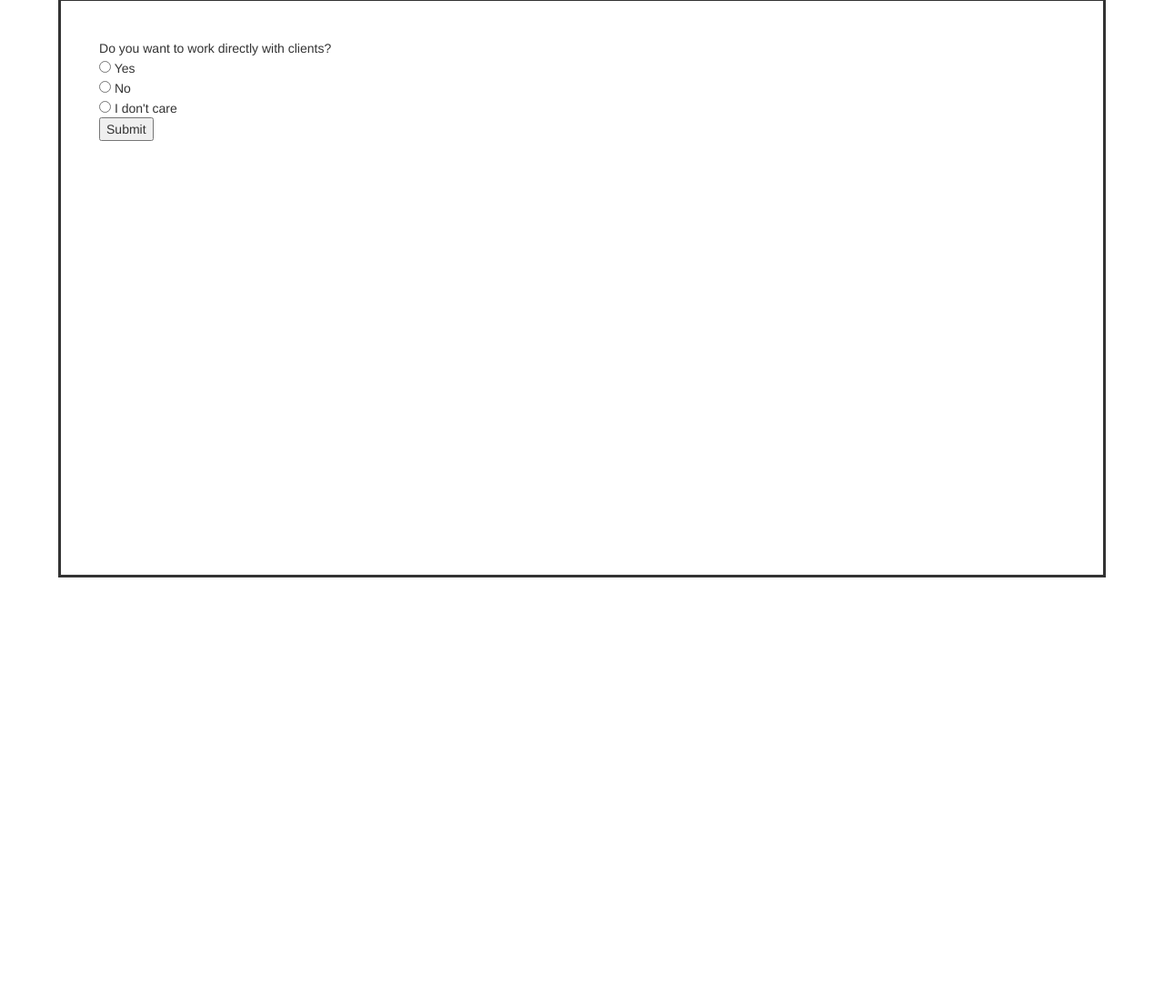
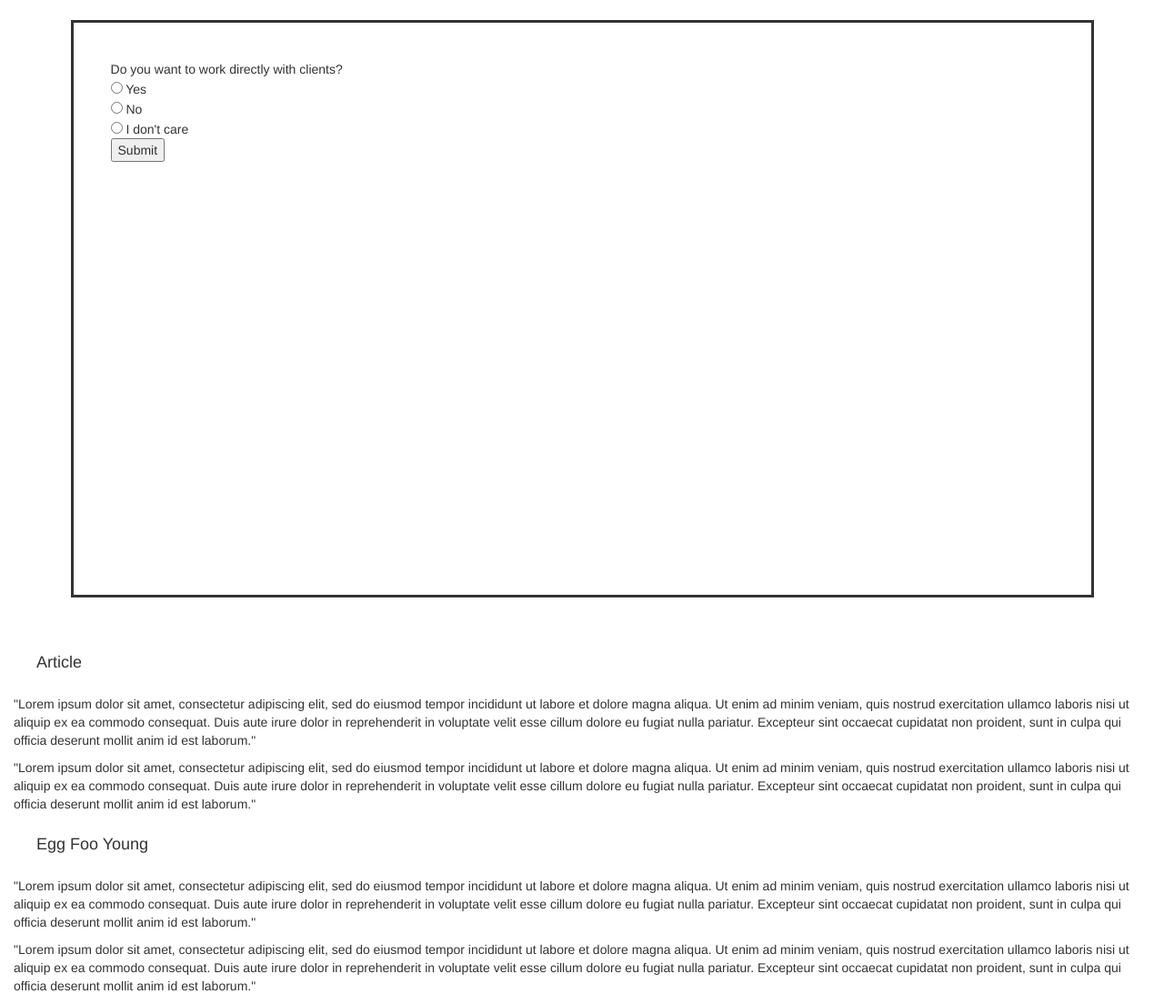
Before and after one commit to alison-acuna/career_quiz, a plain HTML site: page index.html in a window 1280 px wide. Shown: the part 417-1521 px from the top of the page at 91% size. Before the commit the page ends 1116 px from the top, so only its background shows below. Drawn offline with nearby package versions, Linux system fonts and the light colour scheme; a web font is replaced by a local one.

Commit message:
Attempted to add sidebar.

```diff
--- a/index.html
+++ b/index.html
@@ -4,6 +4,8 @@
     <link href='https://fonts.googleapis.com/css?family=Muli:400,400italic' rel='stylesheet' type='text/css'>
     <link rel="stylesheet" href="https://maxcdn.bootstrapcdn.com/bootstrap/3.3.6/css/bootstrap.min.css" integrity="sha384-1q8mTJOASx8j1Au+a5WDVnPi2lkFfwwEAa8hDDdjZlpLegxhjVME1fgjWPGmkzs7" crossorigin="anonymous">
     <link rel="stylesheet" href="style.css">
+    <meta name="viewport" content="width=device-width, initial-scale=1.0">
+    <link href="assets/css/bootstrap-responsive.css" rel="stylesheet">
   </head>
 <body>
   <header>
@@ -11,6 +13,9 @@
     <h1> Find you Path in Tech </h1>
   </header>
   <h4> Answer the the following questions for recommendations about which path to follow in tech. </h4>
+  <div class="container-fluid">
+  <div class="row-fluid">
+    <div class="span6">
       <div class="content">
       <div class="checkbox">
           <form id="clientquestion">
@@ -83,6 +88,22 @@
         </div>
         <canvas id="myChart" width="400" height="400"></canvas>
       </div>
+      </div>
+      </div>
+      <div class="span6">
+        <h4> Article </h4>
+        <p> "Lorem ipsum dolor sit amet, consectetur adipiscing elit, sed do eiusmod tempor incididunt ut labore et dolore magna aliqua. Ut enim ad minim veniam, quis nostrud exercitation ullamco laboris nisi ut aliquip ex ea commodo consequat. Duis aute irure dolor in reprehenderit in voluptate velit esse cillum dolore eu fugiat nulla pariatur. Excepteur sint occaecat cupidatat non proident, sunt in culpa qui officia deserunt mollit anim id est laborum."
+        </p>
+        <p>"Lorem ipsum dolor sit amet, consectetur adipiscing elit, sed do eiusmod tempor incididunt ut labore et dolore magna aliqua. Ut enim ad minim veniam, quis nostrud exercitation ullamco laboris nisi ut aliquip ex ea commodo consequat. Duis aute irure dolor in reprehenderit in voluptate velit esse cillum dolore eu fugiat nulla pariatur. Excepteur sint occaecat cupidatat non proident, sunt in culpa qui officia deserunt mollit anim id est laborum."
+        </p>
+        <h4> Egg Foo Young </h4>
+        <p> "Lorem ipsum dolor sit amet, consectetur adipiscing elit, sed do eiusmod tempor incididunt ut labore et dolore magna aliqua. Ut enim ad minim veniam, quis nostrud exercitation ullamco laboris nisi ut aliquip ex ea commodo consequat. Duis aute irure dolor in reprehenderit in voluptate velit esse cillum dolore eu fugiat nulla pariatur. Excepteur sint occaecat cupidatat non proident, sunt in culpa qui officia deserunt mollit anim id est laborum."
+        </p>
+        <p>"Lorem ipsum dolor sit amet, consectetur adipiscing elit, sed do eiusmod tempor incididunt ut labore et dolore magna aliqua. Ut enim ad minim veniam, quis nostrud exercitation ullamco laboris nisi ut aliquip ex ea commodo consequat. Duis aute irure dolor in reprehenderit in voluptate velit esse cillum dolore eu fugiat nulla pariatur. Excepteur sint occaecat cupidatat non proident, sunt in culpa qui officia deserunt mollit anim id est laborum."
+        </p>
+      </div>
+    </div>
+  </div>
   <footer>
   <!-- <ul>
     <li class="nav">
```
Lines whose indentation alone changed are shown as unchanged.
